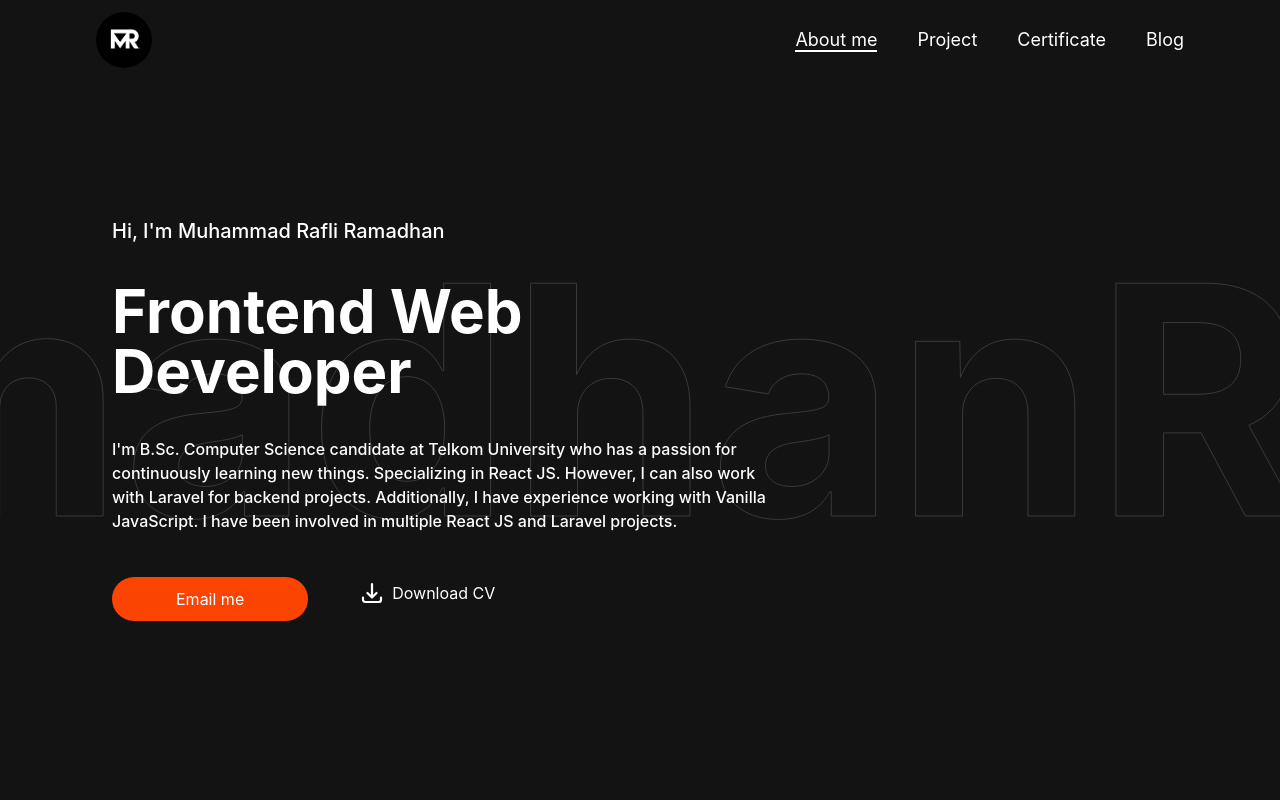
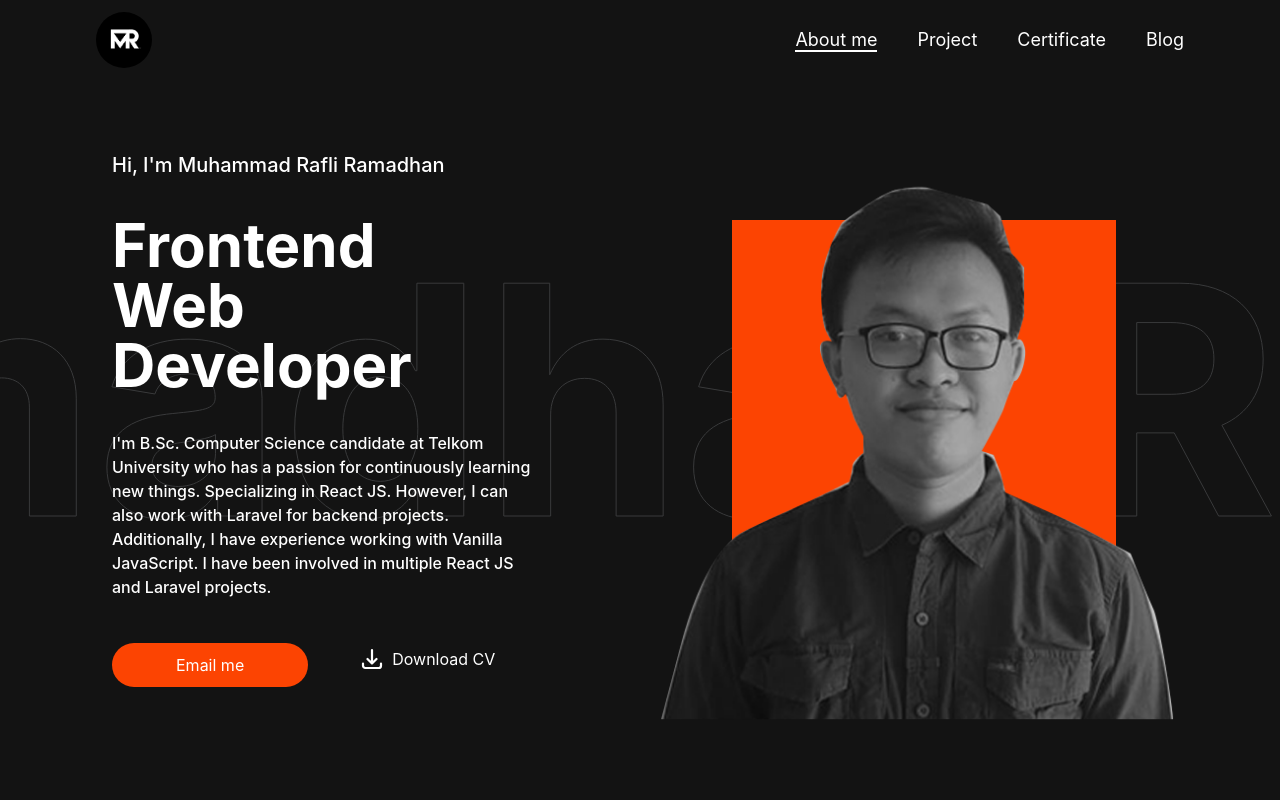
Before and after one commit to raflidev/portfolio, a React (Create React App) app: page / in a window 1280 px wide. Shown: the top 800 px of the page. Built offline with nearby package versions, Linux system fonts and the light colour scheme; no server answers.

Commit message:
refactor(meta, cert & profil): fix responsive and meta

```diff
--- a/public/index.html
+++ b/public/index.html
@@ -7,8 +7,13 @@
     <meta name="theme-color" content="#000000" />
     <meta
       name="description"
-      content="Web site created using create-react-app"
+      content='I am Rafli, a Frontend Web Developer. This is my portfolio and learning progress I put together on this website'
     />
+    <meta
+      name="keywords"
+      content='Web Developer, Web Designer, Web Frontend Developer, Frontend Developer'
+    />
+
     <link rel="apple-touch-icon" href="%PUBLIC_URL%/logo192.png" />
     <!--
       manifest.json provides metadata used when your web app is installed on a
--- a/src/pages/Home.js
+++ b/src/pages/Home.js
@@ -65,8 +65,8 @@ function Home() {
           <Navbar/>
 
           <section id="aboutme" className='relative z-20 text-white '>
-            <div className='flex justify-center xl:justify-between'>
-              <div className='w-full xl:w-10/12 3xl:w-7/12 relative z-20'>
+            <div className='flex justify-center md:justify-between'>
+              <div className='w-full lg:w-10/12 xl:w-7/12 relative z-20'>
                 <div className='flex h-screen'>
                   <div className='m-auto space-y-9'>
                     <div className='font-medium text-xl'>Hi, I'm Muhammad Rafli Ramadhan</div>
@@ -92,12 +92,12 @@ with Vanilla JavaScript. I have been involved in multiple React JS and Laravel p
                   </div>
                 </div>
               </div>
-              <div className='hidden 2xl:block w-full lg:w-1/2 mt-32'>
+              <div className='hidden lg:block w-full md:w-1/2 mt-32'>
                 <div className='relative group/me'>
                   <div className='flex h-screen relative'>
                     <div className='m-auto'>
                       <div className='relative'>
-                        <div className='group-hover/me:-translate-y-10 group-hover/me:pt-20 group-hover/me:ring-2 group-hover/me:ring-orange-600 -mt-44 2xl:-mt-64 2xl:w-[20rem] 2xl:h-[25rem] duration-300 mx-auto h-[30rem] w-[24rem] 3xl:h-[30rem] 3xl:w-[24rem] bg-primary-orange'>
+                        <div className='group-hover/me:-translate-y-10 group-hover/me:pt-20 group-hover/me:ring-2 group-hover/me:ring-orange-600 -mt-44 duration-300 mx-auto h-[15rem] w-[20rem] lg:h-[30rem]  lg:w-[24rem] bg-primary-orange'>
                         </div>
                         <img className='absolute hover:grayscale-0 grayscale top-0 inset-x-0 mx-auto hover:-translate-y-1 duration-300 scale-[1.6]' src={me} alt="" />
                       </div>
@@ -183,7 +183,7 @@ with Vanilla JavaScript. I have been involved in multiple React JS and Laravel p
           <div className='relative z-20'>
             <div className='text-6xl font-bold py-5 pt-12'>Certificate</div>
             <div className='text-xl font-medium pt-2 pb-10'>My Competency Certificate</div>
-            <div className="grid max-md:grid-cols-1 max-lg:grid-cols-3 grid-cols-3 gap-4">
+            <div className="grid max-md:grid-cols-1 max-lg:grid-cols-2 grid-cols-2 gap-4">
               {
                 certi.map((item, index) => {
                 return (
```
Also changed, not shown: 1 other file (tests, documents, lock files or other folders).
